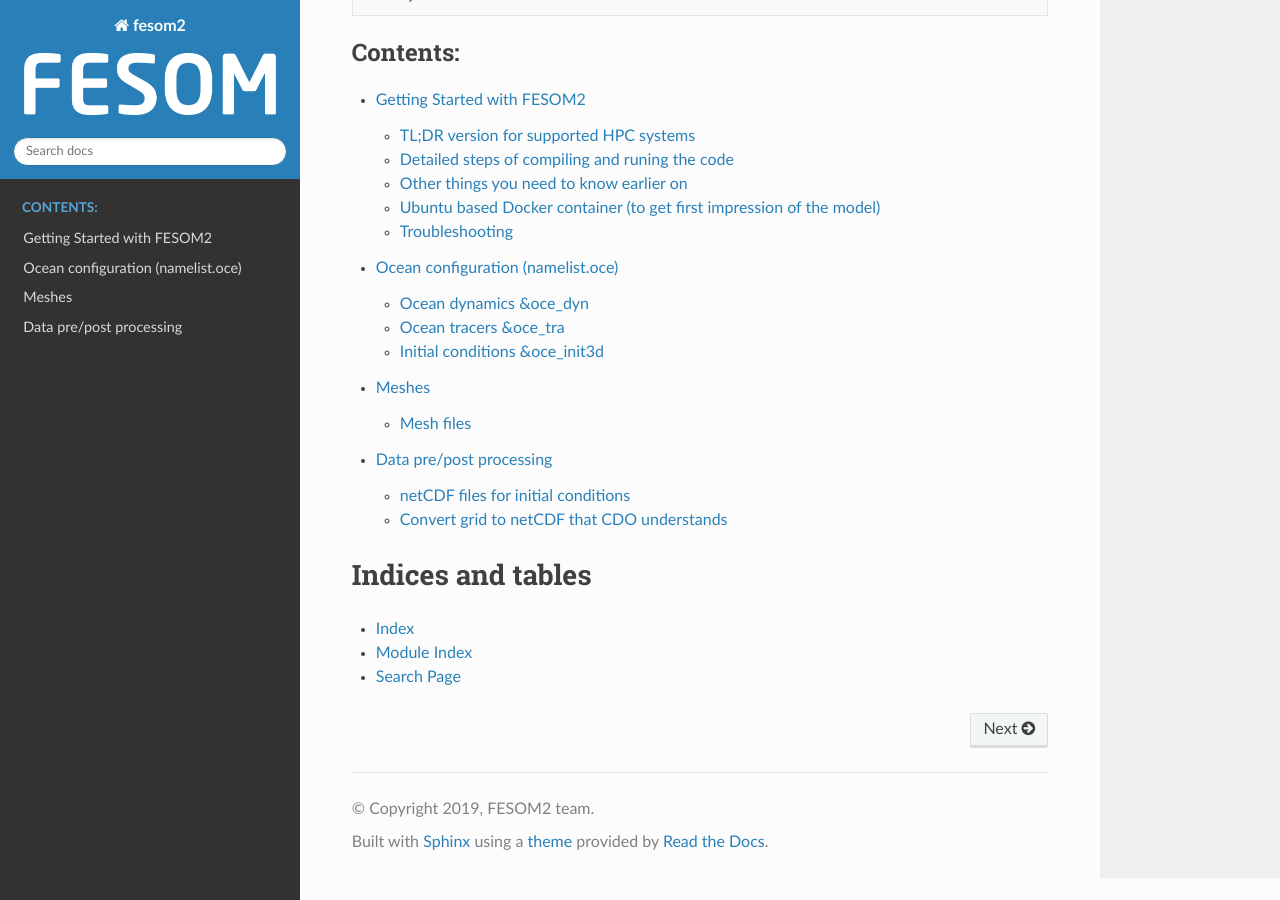
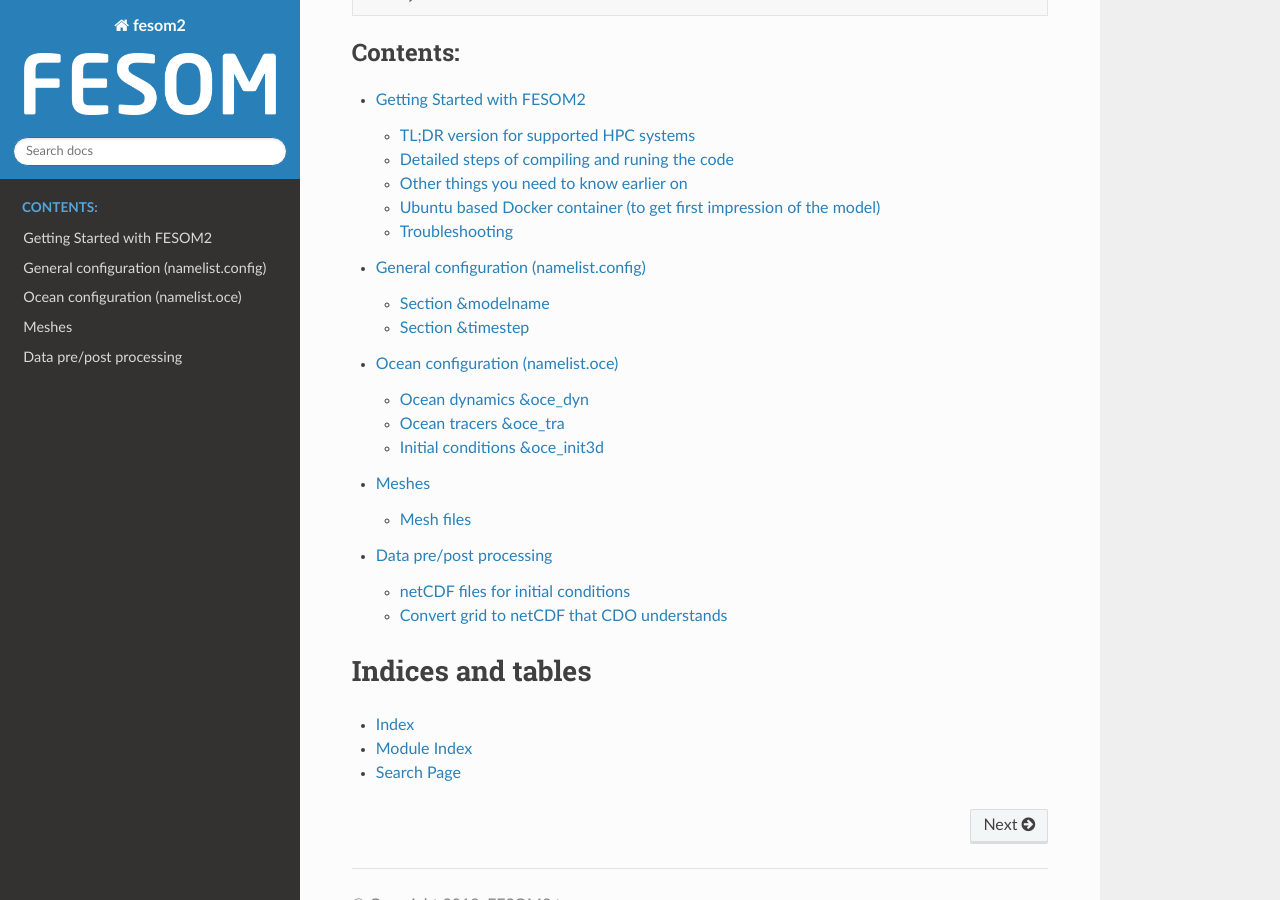
Before and after one commit to FESOM/fesom2_doc, a Sphinx documentation site: the page built from doc/index.rst, in a window 1280 px wide and 900 px high, scrolled down 923 px. Built offline with Sphinx 7.4.7 and the Read the Docs theme 2.0.0, drawn with Linux system fonts in a browser that asks for light colours.

Commit message:
begin with general configuration

```diff
--- a/doc/index.rst
+++ b/doc/index.rst
@@ -58,6 +58,7 @@ Proposed structure:
    :caption: Contents:
 
    getting_started/getting_started
+   general_configuration/general_configuration
    ocean_configuration/ocean_configuration
    meshes/meshes
    data_processing/data_processing
```
Also changed, not shown: doc/general_configuration/general_configuration.rst (added, +18 -0 lines).
